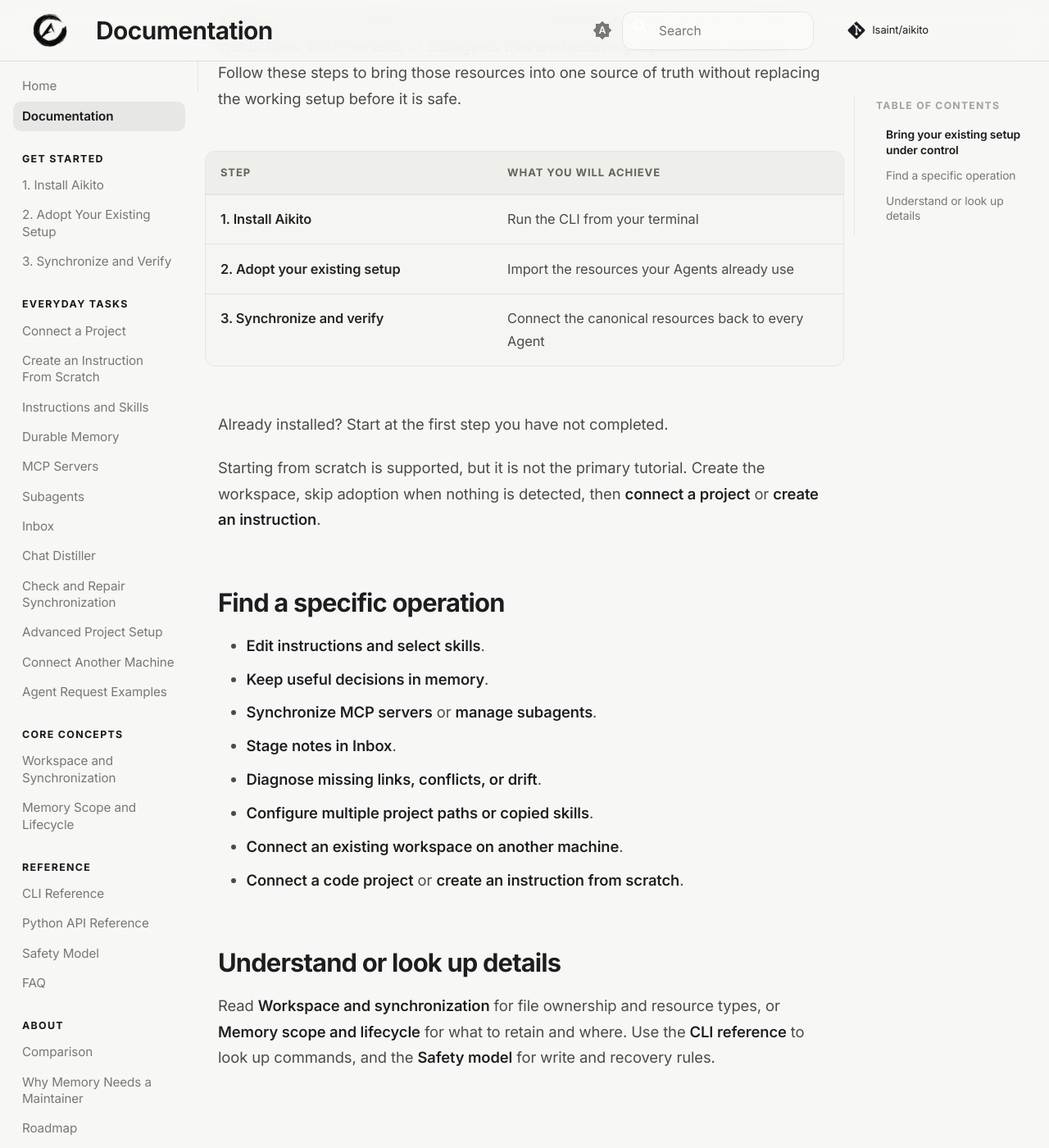
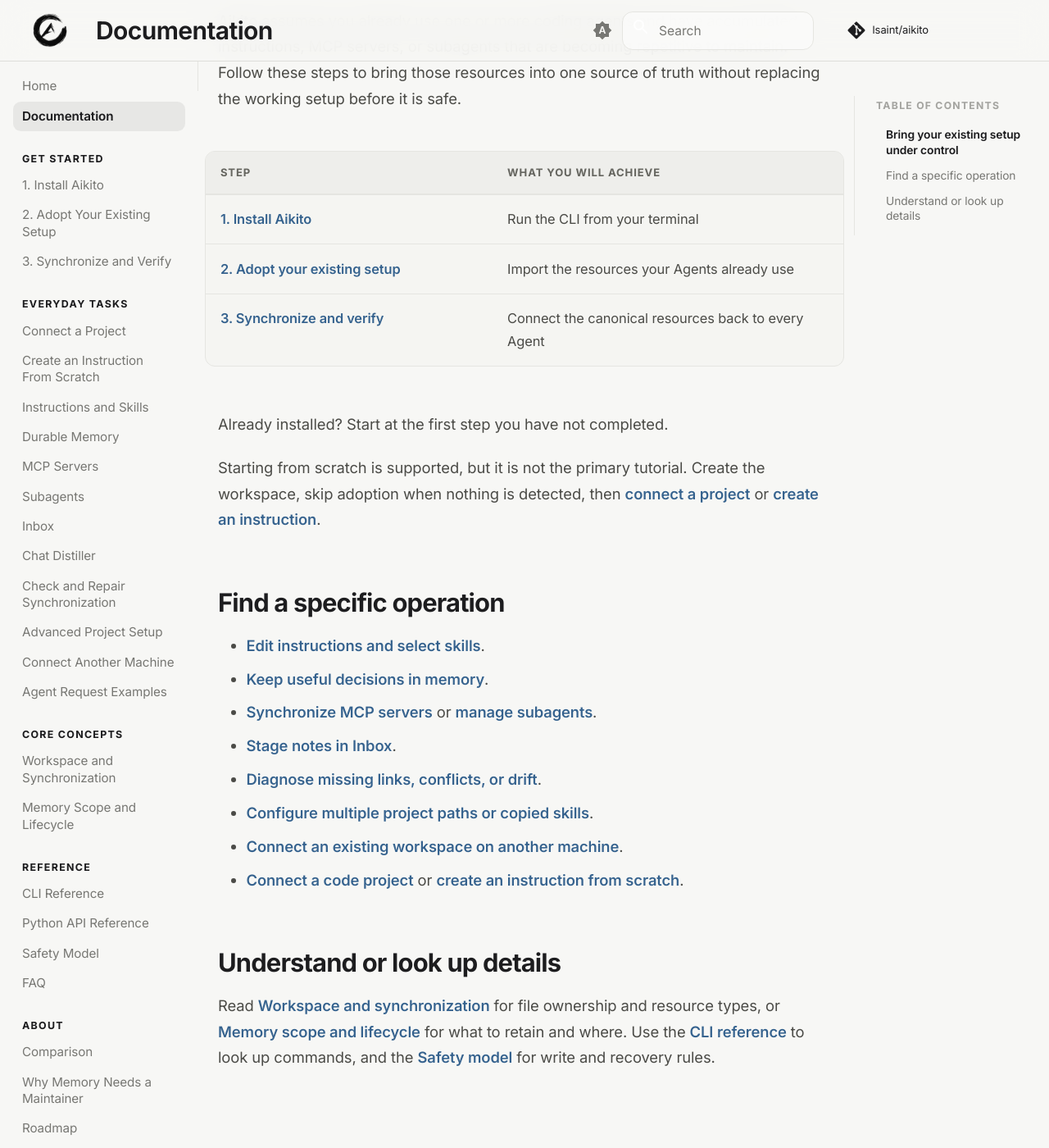
Before and after one commit to lsaint/aikito, an MkDocs documentation site: the page built from docs/guide.md, in a window 1280 px wide and 1400 px high, scrolled down 464 px. Shown: the whole window at 82% size. Built offline with MkDocs 1.6.1 and Material for MkDocs 9.7.7, drawn with Linux system fonts in a browser that asks for light colours; comment, search, counter and statistics services are not loaded.

Commit message:
docs: tint documentation hyperlink text with subtle blue

```diff
--- a/docs/stylesheets/modern.css
+++ b/docs/stylesheets/modern.css
@@ -20,6 +20,8 @@
   --aikito-table-heading-bg: #eeeeeb;
   --aikito-radius: 12px;
   --aikito-header-height: 3.7rem;
+  --aikito-link: #35628e;
+  --aikito-link-hover: #1e446c;
 
   --md-default-fg-color: var(--aikito-text);
   --md-default-fg-color--light: var(--aikito-muted);
@@ -28,7 +30,7 @@
   --md-primary-fg-color: #242424;
   --md-primary-bg-color: #ffffff;
   --md-accent-fg-color: #242424;
-  --md-typeset-a-color: #292927;
+  --md-typeset-a-color: var(--aikito-link);
   --md-code-bg-color: #ecece8;
   --md-code-fg-color: #282826;
 }
@@ -36,7 +38,7 @@
 [data-md-color-scheme="default"] {
   --md-accent-fg-color: #242424;
   --md-accent-fg-color--transparent: rgb(36 36 36 / 8%);
-  --md-typeset-a-color: #292927;
+  --md-typeset-a-color: var(--aikito-link);
 }
 
 [data-md-color-scheme="slate"] {
@@ -53,6 +55,8 @@
   --aikito-table-key: #ececea;
   --aikito-table-bg: #1c1c1b;
   --aikito-table-heading-bg: #222220;
+  --aikito-link: #8eaed0;
+  --aikito-link-hover: #b2cfee;
 
   --md-default-fg-color: var(--aikito-text);
   --md-default-fg-color--light: var(--aikito-muted);
@@ -62,7 +66,7 @@
   --md-primary-bg-color: #f2f2ef;
   --md-accent-fg-color: #f2f2ef;
   --md-accent-fg-color--transparent: rgb(242 242 239 / 8%);
-  --md-typeset-a-color: #eeeeeb;
+  --md-typeset-a-color: var(--aikito-link);
   --md-code-bg-color: #232321;
   --md-code-fg-color: #e7e7e3;
 }
@@ -366,14 +370,14 @@
 /* ---------- Links ---------- */
 
 .md-typeset a {
-  color: var(--aikito-text);
+  color: var(--aikito-link);
   font-weight: 570;
   text-decoration: none;
   transition: color 110ms ease;
 }
 
 .md-typeset a:hover {
-  color: var(--aikito-text);
+  color: var(--aikito-link-hover);
   text-decoration: none;
 }
 
@@ -480,9 +484,14 @@
 }
 
 .md-typeset table:not([class]) td:first-child a {
-  color: inherit;
+  color: var(--aikito-link);
   font-weight: inherit;
   text-decoration: none;
+  transition: color 110ms ease;
+}
+
+.md-typeset table:not([class]) td:first-child a:hover {
+  color: var(--aikito-link-hover);
 }
 
 .md-typeset table:not([class]) tbody tr:hover {
```
